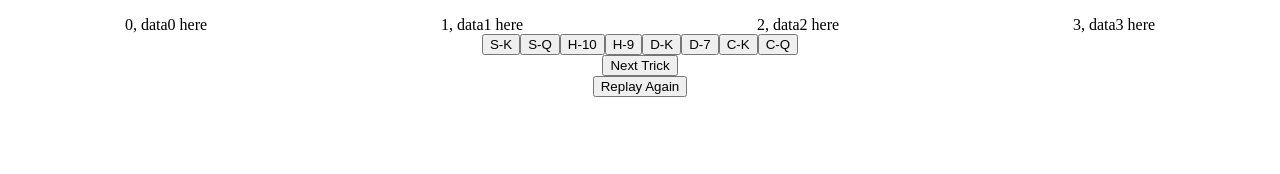
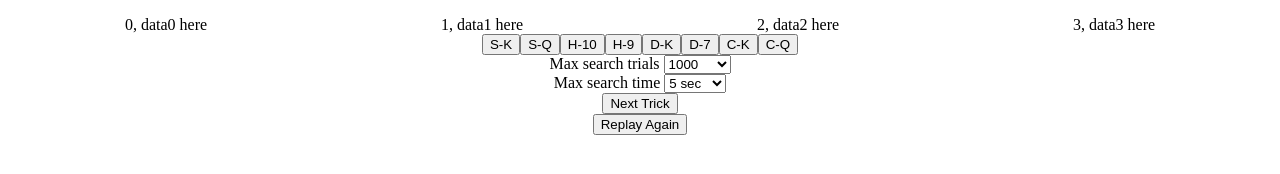
Before and after one commit to BlackJack255/Html_Games, a plain HTML site: page 005_Four_Jacks/index.html in a window 1280 px wide. Drawn offline with Linux system fonts and the light colour scheme.

Commit message:
[feat] 005_Four_Jacks: add select maxtrails and maxtime on html

```diff
--- a/005_Four_Jacks/index.html
+++ b/005_Four_Jacks/index.html
@@ -14,6 +14,21 @@
 
             <div id="human-hands"></div>
             <div id="current-plays"></div>
+            <div id="settings" align="center" class="hidden">
+            Max search trials <select id="maxtrials" class="select">
+                <option value="1000" selected>1000</option>
+                <option value="10000">10000</option>
+                <option value="100000">100000</option>
+                <option value="200000">200000</option>
+            </select>
+            <br/>
+            Max search time <select id="maxtime" class="select">
+                <option value="5000" selected>5 sec</option>
+                <option value="10000">10 sec</option>
+                <option value="20000">20 sec</option>
+                <option value="40000">40 sec</option>
+            </select>
+            </div>
             <button type="button" id="next-trick">Next Trick</button>
             <div id="result"></div>
             <button type="button" id="replay-again">Replay Again</button>
--- a/005_Four_Jacks/script.js
+++ b/005_Four_Jacks/script.js
@@ -345,4 +345,17 @@
     newGame()
     game.showTable()
 
+
+
+    document.getElementById("maxtrials").addEventListener("change", (event) => {
+        maxTrials = event.target.value;
+        if(ai){
+            ai.nTrials = maxTrials;
+        }
+    });
+
+    document.getElementById("maxtime").addEventListener("change", (event) => {
+        maxTime = event.target.value
+    });
+
 })();
```
